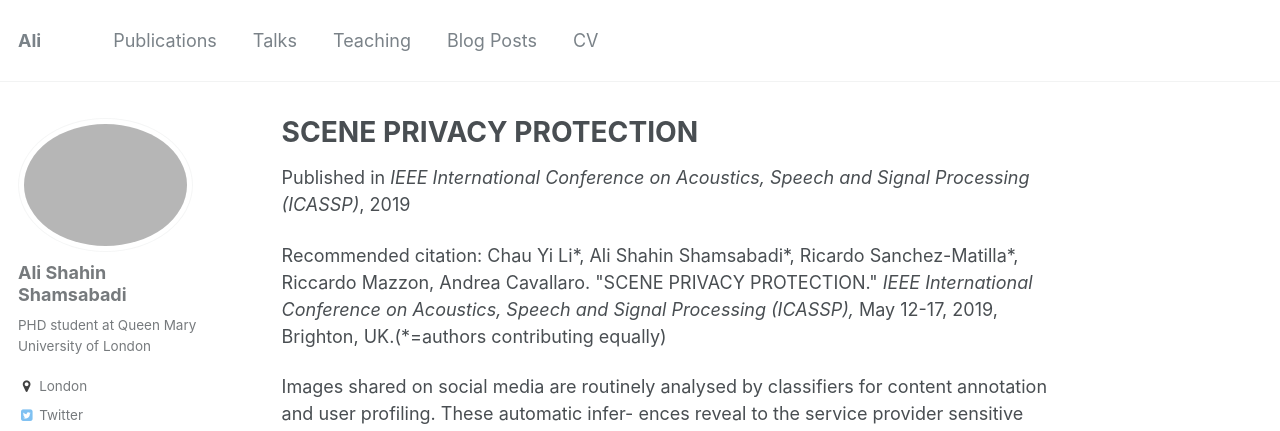
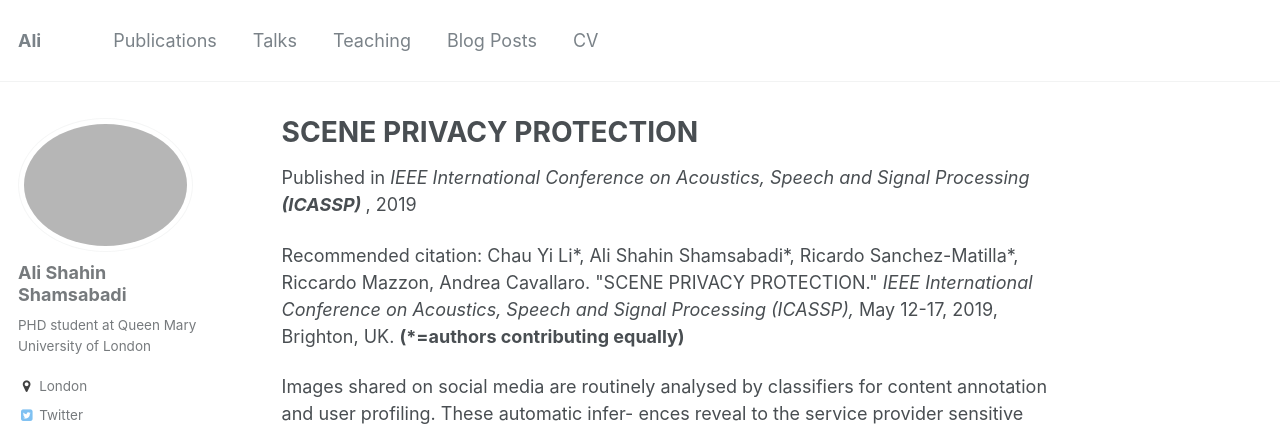
Before and after one commit to AliShahin/AliShahin.github.io, a Jekyll site: the page built from _publications/2019-05-01_Scene-Privay-Preserving.md, in a window 1280 px wide and 1291 px high. Shown: the top 431 px of the window. Built offline with Jekyll 4.4.1, drawn with Linux system fonts in a browser that asks for light colours; some web fonts are replaced.

```diff
--- a/_publications/2019-05-01_Scene-Privay-Preserving.md
+++ b/_publications/2019-05-01_Scene-Privay-Preserving.md
@@ -4,8 +4,8 @@ collection: publications
 permalink: /publication/2019-05-01_Scene-Privay-Preserving
 excerpt: 'Images shared on social media are routinely analysed by classifiers for content annotation and user profiling. These automatic infer- ences reveal to the service provider sensitive information that a naive user might want to keep private. To address this problem, we present a method designed to distort the image data so as to hinder the in- ference of a classifier without affecting the utility for social media users. The proposed approach is based on the Fast Gradient Sign Method (FGSM) and limits the likelihood that automatic inference can expose the true class of a distorted image. Experimental results on a scene classification task show that the proposed method, pri- vate FGSM, achieves a desirable trade-off between the drop in clas- sification accuracy and the distortion on the private classes of the Places365-Standard dataset using ResNet50. The classifier is misled 94.40% of the times in the top-5 classes with only a small average re- duction of three image quality measures (SSIM, PSNR, BRISQUE).'
 date: 2019-05-12
-venue: 'IEEE International Conference on Acoustics, Speech and Signal Processing (ICASSP)'
-citation: 'Chau Yi Li*, Ali Shahin Shamsabadi*, Ricardo Sanchez-Matilla*, Riccardo Mazzon, Andrea Cavallaro. &quot;SCENE PRIVACY PROTECTION.&quot; <i> IEEE International Conference on Acoustics, Speech and Signal Processing (ICASSP), </i> May 12-17, 2019, Brighton, UK.(*=authors contributing equally)'
+venue: 'IEEE International Conference on Acoustics, Speech and Signal Processing <b> (ICASSP) </b>'
+citation: 'Chau Yi Li*, Ali Shahin Shamsabadi*, Ricardo Sanchez-Matilla*, Riccardo Mazzon, Andrea Cavallaro. &quot;SCENE PRIVACY PROTECTION.&quot; <i> IEEE International Conference on Acoustics, Speech and Signal Processing (ICASSP), </i> May 12-17, 2019, Brighton, UK. <b> (*=authors contributing equally) </b>'
 ---
 Images shared on social media are routinely analysed by classifiers for content annotation and user profiling. These automatic infer- ences reveal to the service provider sensitive information that a naive user might want to keep private. To address this problem, we present a method designed to distort the image data so as to hinder the in- ference of a classifier without affecting the utility for social media users. The proposed approach is based on the Fast Gradient Sign Method (FGSM) and limits the likelihood that automatic inference can expose the true class of a distorted image. Experimental results on a scene classification task show that the proposed method, pri- vate FGSM, achieves a desirable trade-off between the drop in clas- sification accuracy and the distortion on the private classes of the Places365-Standard dataset using ResNet50. The classifier is misled 94.40% of the times in the top-5 classes with only a small average re- duction of three image quality measures (SSIM, PSNR, BRISQUE).
 
```
